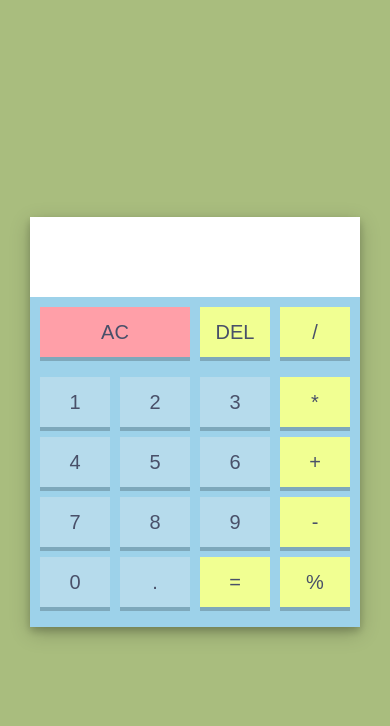
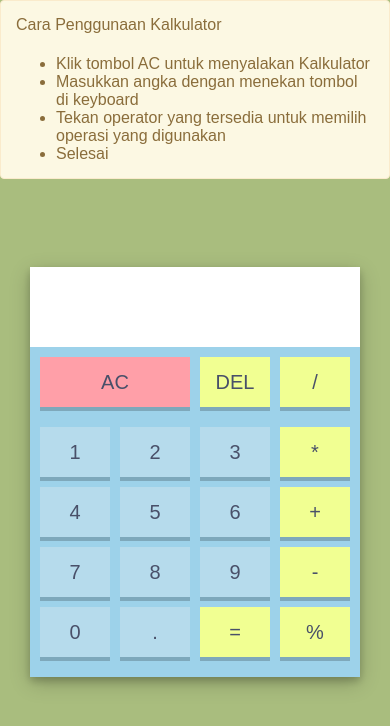
Before and after one commit to budistwn15/calculator-javascript, a plain HTML site: page index.html in a window 390 px wide. Drawn offline with Linux system fonts and the light colour scheme.

Commit message:
fix responsive

```diff
--- /dev/null
+++ b/assets/css/responsive.css
@@ -0,0 +1,26 @@
+/* Tablet */
+
+@media (max-width:1000px) {
+
+    .box-alert {
+        width: 50%;
+        margin: 20px auto;
+    }
+
+    .container {
+        margin: 120px 0;
+    }
+}
+
+/* Handphone */
+@media (max-width:670px) {
+
+    .box-alert{
+        width: 100%;
+        margin: 0 0 20px 0;
+    }
+
+    .container{
+        margin: 50px 0;
+    }
+}
--- a/assets/css/style.css
+++ b/assets/css/style.css
@@ -22,7 +22,7 @@ body {
         0 6px 20px 0 rgba(0, 0, 0, 0.2);
     padding-bottom: 20px;
     width: 330px;
-    margin: 0 auto;
+    margin: 70px auto;
 }
 
 .row {
@@ -112,3 +112,37 @@ button:hover {
     color: #000;
     font-size: 2.5rem;
 }
+
+.box-alert{
+    width: 50%;
+    margin: 20px auto;
+}
+
+/* Alert */
+.alert {
+    padding: 15px;
+    margin-bottom: 20px;
+    border: 1px solid transparent;
+    border-radius: 4px;
+}
+
+.alert h4 {
+    margin-top: 0;
+    color: inherit;
+}
+
+.alert>p,
+.alert>ul {
+    margin-bottom: 0;
+}
+
+.alert>p+p {
+    margin-top: 5px;
+}
+
+
+.alert-warning {
+    background-color: #fcf8e3;
+    border-color: #faebcc;
+    color: #8a6d3b;
+}
--- a/index.html
+++ b/index.html
@@ -8,9 +8,21 @@
     <meta name="author" content="Budi Setiawan">
     <title>Calculator Javascript</title>
     <link rel="stylesheet" href="assets/css/style.css">
+    <link rel="stylesheet" href="assets/css/responsive.css">
 </head>
 
 <body>
+  <div class="box-alert">
+    <div class="alert alert-warning">
+    <h4>Cara Penggunaan Kalkulator</h4>
+    <ul>
+      <li>Klik tombol <code>AC</code> untuk menyalakan Kalkulator</li>
+      <li>Masukkan angka dengan menekan tombol di keyboard</li>
+      <li>Tekan operator yang tersedia untuk memilih operasi yang digunakan</li>
+      <li>Selesai</li>
+    </ul>
+  </div>
+  </div>
     <div class="container">
     <div class="output">
       <div class="previous-operand" id="previous"></div>
```
